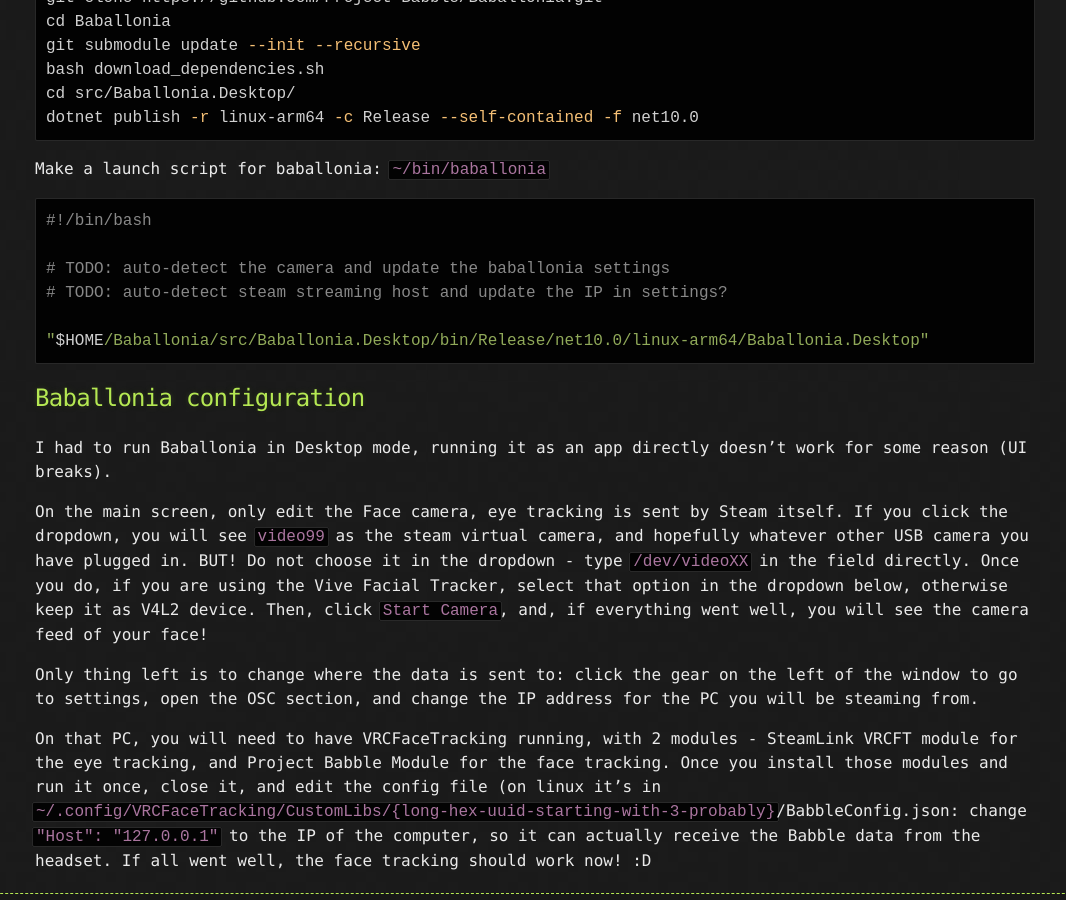
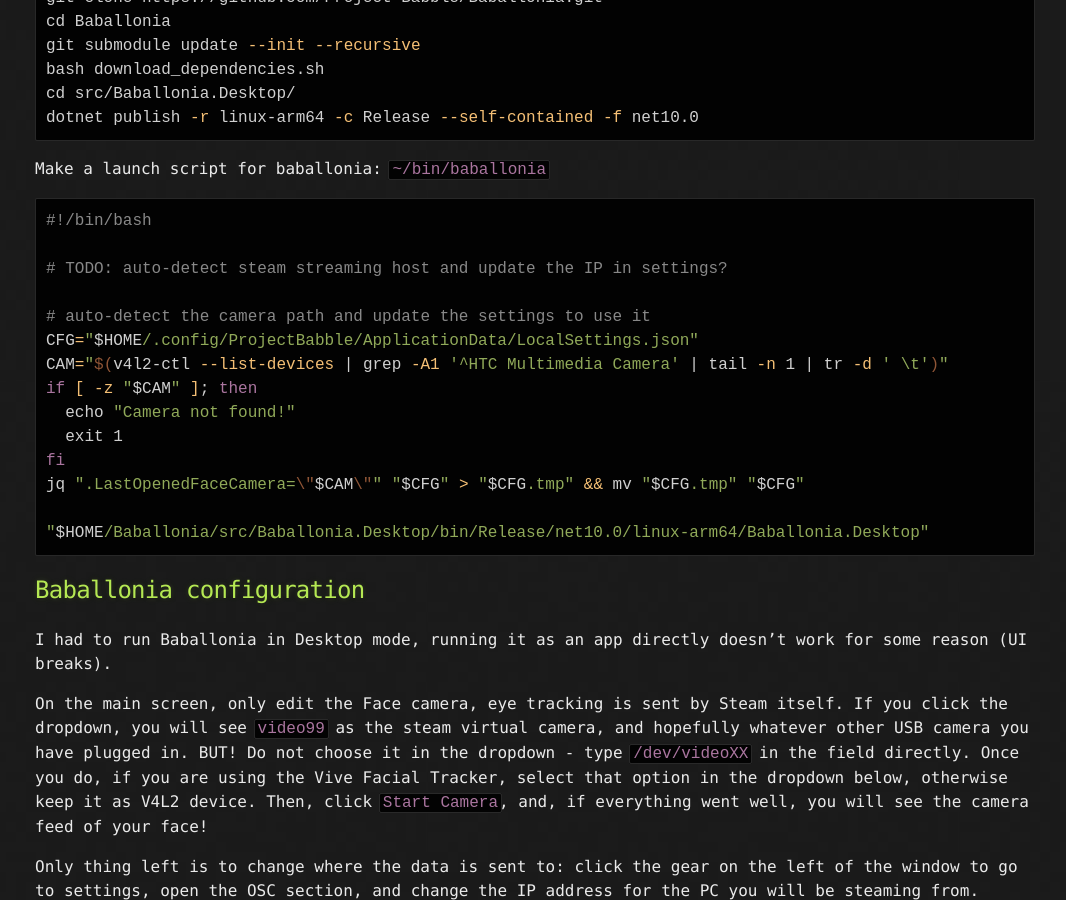
Before and after one commit to elastosaur/elastosaur.github.io, a Jekyll site: the page built from docs/_posts/2026-10-03-steam_frame_face_tracking.md, in a window 1280 px wide and 900 px high, scrolled down 6535 px. Shown: the whole window, without its empty margins (105-1171 px from the left). Built offline with Jekyll 4.4.1, drawn with Linux system fonts in a browser that asks for light colours; the repository's description, which GitHub fills in, is left out.

Commit message:
Auto-update the camera device name \o/

````diff
--- a/docs/_posts/2026-10-03-steam_frame_face_tracking.md
+++ b/docs/_posts/2026-10-03-steam_frame_face_tracking.md
@@ -223,8 +223,16 @@ Make a launch script for baballonia: `~/bin/baballonia`
 ```bash
 #!/bin/bash
 
-# TODO: auto-detect the camera and update the baballonia settings
 # TODO: auto-detect steam streaming host and update the IP in settings?
+
+# auto-detect the camera path and update the settings to use it
+CFG="$HOME/.config/ProjectBabble/ApplicationData/LocalSettings.json"
+CAM="$(v4l2-ctl --list-devices | grep -A1 '^HTC Multimedia Camera' | tail -n 1 | tr -d ' \t')"
+if [ -z "$CAM" ]; then
+  echo "Camera not found!"
+  exit 1
+fi
+jq ".LastOpenedFaceCamera=\"$CAM\"" "$CFG" > "$CFG.tmp" && mv "$CFG.tmp" "$CFG"
 
 "$HOME/Baballonia/src/Baballonia.Desktop/bin/Release/net10.0/linux-arm64/Baballonia.Desktop"
 ```
````
